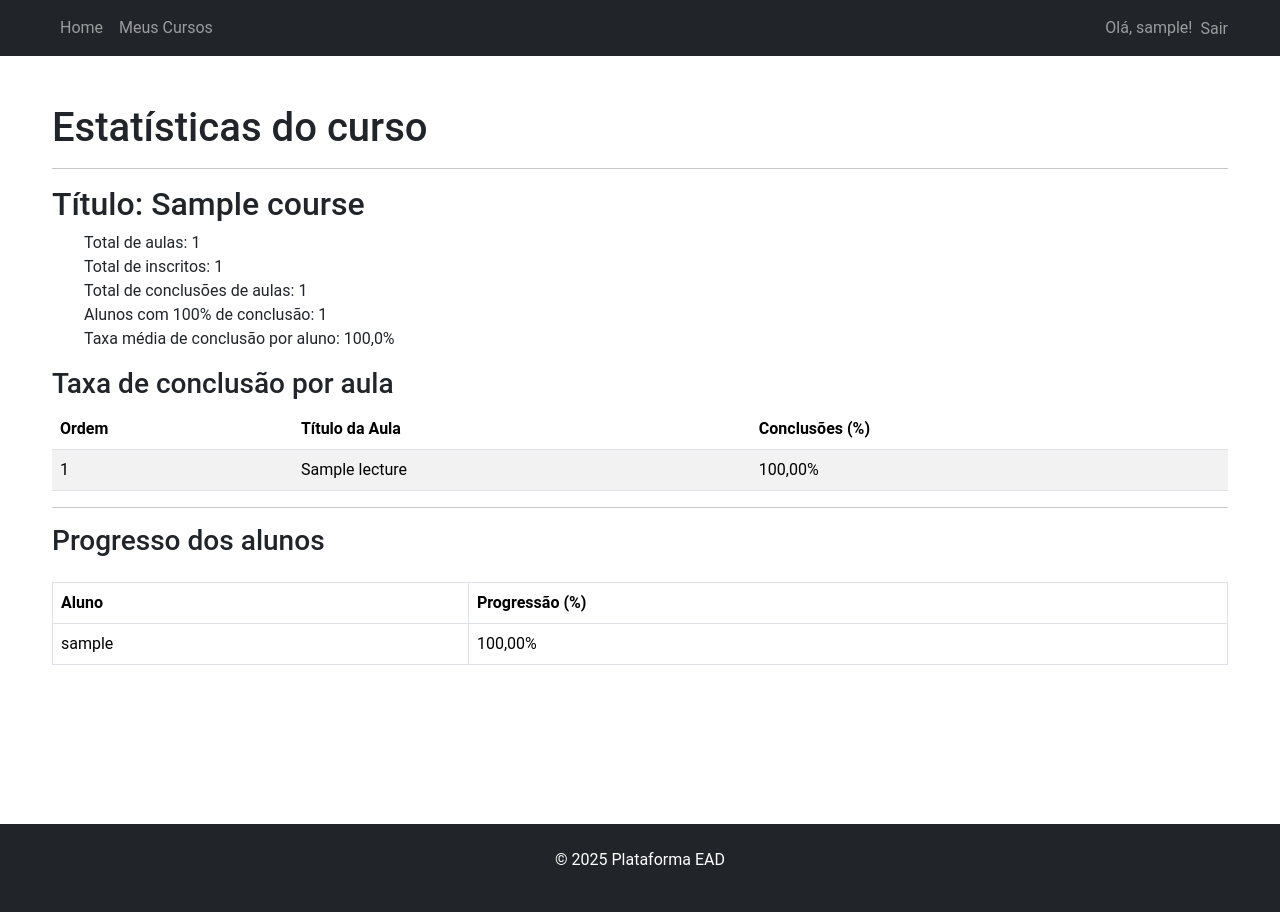
After one commit to Rafael-Mota-Moraes/TCC, a Django app: page /estatisticas-curso/1/ in a window 1280 px wide. The commit adds this page. Run offline with Django 5.2, Linux system fonts and the light colour scheme; a user stored in the database is signed in; tables that the repository leaves empty hold one stand-in row (values such as "Sample post"); some libraries are stand-ins or nearby versions.

Commit message:
Adicionado página de estatisticas do curso

```diff
--- a/lms/templates/lms/my-courses.html
+++ b/lms/templates/lms/my-courses.html
@@ -21,7 +21,7 @@
         {% if courses %}
             {% for course in courses %}
                 <div class="col-md-4 mb-4">
-                    <div class="card h-100">
+                    <div class="card h-100 w-100">
                         <div class="card-body">
                             <h5 class="card-title">{{ course.title }}</h5>
                             <p class="card-text">{{ course.description|default:"Sem descrição"|truncatewords:20 }}</p>
@@ -31,6 +31,9 @@
                                 <small class="text-muted">Criado em: {{ course.created_at|date:"d/m/Y" }}</small>
                                 <a href="{% url 'edit-course' course.id %}" class="btn btn-sm btn-outline-primary">
                                     <i class="bi bi-pencil"></i> Editar
+                                </a>
+                                <a href="{% url 'course-stats' course.id %}" class="btn btn-sm btn-outline-primary">
+                                    <i class="bi bi-easel"></i> Estatisticas
                                 </a>
                             </div>
                         </div>
--- /dev/null
+++ b/lms/templates/lms/stats-course.html
@@ -0,0 +1,53 @@
+{% extends "global/base.html" %}
+{% block content %}
+<div class="container mt-4">
+    <h1>Estatísticas do curso</h1>
+    <hr />
+    <h2>Título: {{ course.title }}</h2>
+    <ul>
+        <li>Total de aulas: {{ total_lectures }}</li>
+        <li>Total de inscritos: {{ total_registrations }}</li>
+        <li>Total de conclusões de aulas: {{ total_completions }}</li>
+        <li>Alunos com 100% de conclusão: {{ full_completion_count }}</li>
+        <li>Taxa média de conclusão por aluno: {{ avg_completion_rate }}%</li>
+    </ul>
+    <h3>Taxa de conclusão por aula</h3>
+    <table class="table table-striped">
+        <thead>
+            <tr>
+                <th>Ordem</th>
+                <th>Título da Aula</th>
+                <th>Conclusões (%)</th>
+            </tr>
+        </thead>
+        <tbody>
+        {% for lecture in lecture_stats %}
+            <tr>
+                <td>{{ lecture.order }}</td>
+                <td>{{ lecture.title }}</td>
+                <td>{{ lecture.pct|floatformat:2 }}%</td>
+            </tr>
+        {% endfor %}
+        </tbody>
+    </table>
+
+    <hr/>
+    <h3>Progresso dos alunos</h3>
+    <table class="table table-bordered mt-4">
+        <thead>
+            <tr>
+                <th>Aluno</th>
+                <th>Progressão (%)</th>
+            </tr>
+        </thead>
+        <tbody>
+        {% for u in user_stats %}
+            <tr>
+                <td>{{ u.user__username }}</td>
+                <td>{{ u.pct|floatformat:2 }}%</td>
+            </tr>
+        {% endfor %}
+        </tbody>
+    </table>
+</div>
+{% endblock %}
--- a/lms/urls.py
+++ b/lms/urls.py
@@ -8,8 +8,12 @@ urlpatterns = [
     path("", views.home, name="home-page"),
     path("meus-cursos/", views.my_courses, name="my-courses"),
     path("criar-curso/", views.create_course, name="create-course"),
-    path("editar-curso/<int:course_id>/", views.edit_course, name="edit-course"),
-    path("adicionar-aula/<int:course_id>/", views.add_lecture, name="add-lecture"),
+    path("editar-curso/<int:course_id>/",
+         views.edit_course, name="edit-course"),
+    path("estatisticas-curso/<int:course_id>/",
+         views.course_stats, name="course-stats"),
+    path("adicionar-aula/<int:course_id>/",
+         views.add_lecture, name="add-lecture"),
     path(
         "aulas-curso/<int:course_id>/",
         views.get_course_lectures,
@@ -20,14 +24,17 @@ urlpatterns = [
         views.reorder_lectures,
         name="reorder-lectures",
     ),
-    path("excluir-aula/<int:lecture_id>/", views.delete_lecture, name="delete-lecture"),
-    path("informacoes-curso/<int:course_id>/", views.course_infos, name="course-infos"),
+    path("excluir-aula/<int:lecture_id>/",
+         views.delete_lecture, name="delete-lecture"),
+    path("informacoes-curso/<int:course_id>/",
+         views.course_infos, name="course-infos"),
     path(
         "criar-matricula/<int:course_id>/",
         views.register_in_course,
         name="register-in-course",
     ),
-    path("course/<int:course_id>/watch/", views.watch_course, name="watch-course"),
+    path("course/<int:course_id>/watch/",
+         views.watch_course, name="watch-course"),
     path(
         "api/lecture-progress/",
         views.update_lecture_progress,
--- a/lms/views.py
+++ b/lms/views.py
@@ -7,6 +7,9 @@ from django.contrib.auth.decorators import login_required
 from django.http import JsonResponse
 from django.shortcuts import get_object_or_404, redirect, render
 from django.views.decorators.http import require_POST
+from django.contrib.auth.decorators import login_required
+from django.shortcuts import get_object_or_404, render
+from django.db.models import Count, Q, FloatField, F, ExpressionWrapper, Sum
 
 from .models import Course, Lecture, UserCourseRegistration, UserLecturesRelation
 
@@ -21,7 +24,8 @@ def home(request):
 def my_courses(request):
     courses = Course.objects.filter(belongs_to=request.user)
 
-    registered_courses = UserCourseRegistration.objects.filter(user=request.user)
+    registered_courses = UserCourseRegistration.objects.filter(
+        user=request.user)
 
     return render(
         request,
@@ -170,13 +174,15 @@ def reorder_lectures(request, course_id):
 @login_required
 @require_POST
 def delete_lecture(request, lecture_id):
-    lecture = get_object_or_404(Lecture, id=lecture_id, course__belongs_to=request.user)
+    lecture = get_object_or_404(
+        Lecture, id=lecture_id, course__belongs_to=request.user)
     course = lecture.course
 
     try:
         lecture.delete()
 
-        remaining_lectures = Lecture.objects.filter(course=course).order_by("order")
+        remaining_lectures = Lecture.objects.filter(
+            course=course).order_by("order")
         for index, lec in enumerate(remaining_lectures):
             lec.order = index
             lec.save()
@@ -210,6 +216,61 @@ def edit_course(request, course_id):
     return render(request, "lms/edit-course.html", context)
 
 
+@login_required
+def course_stats(request, course_id):
+    course = get_object_or_404(Course, id=course_id, belongs_to=request.user)
+
+    total_lectures = course.lectures.count()
+    total_registrations = course.course_registration.count()
+
+    total_completions = UserLecturesRelation.objects.filter(
+        course=course,
+        is_concluded=True
+    ).count()
+
+    per_user = UserLecturesRelation.objects.filter(course=course) \
+        .values('user', 'user__username') \
+        .annotate(
+            concluidos=Count('lecture', filter=Q(is_concluded=True)),
+            total=Count('lecture')
+    ) \
+        .annotate(
+            pct=ExpressionWrapper(
+                F('concluidos') * 100.0 / F('total'),
+                output_field=FloatField()
+            )
+    )
+
+    full_completion_count = per_user.filter(concluidos=total_lectures).count()
+
+    avg_pct = per_user.aggregate(
+        media=Sum('pct') / Count('user')
+    )['media'] if total_registrations else 0
+
+    per_lecture = Lecture.objects.filter(course=course) \
+        .annotate(
+            concluidos=Count('userlecturesrelation', filter=Q(
+                userlecturesrelation__is_concluded=True)),
+            pct=ExpressionWrapper(
+                F('concluidos') * 100.0 / total_registrations,
+                output_field=FloatField()
+            ) if total_registrations else 0
+    )
+
+    context = {
+        'course': course,
+        'total_lectures': total_lectures,
+        'total_registrations': total_registrations,
+        'total_completions': total_completions,
+        'full_completion_count': full_completion_count,
+        'avg_completion_rate': round(avg_pct, 2),
+        'lecture_stats': per_lecture,
+        'user_stats': per_user,
+    }
+
+    return render(request, "lms/stats-course.html", context)
+
+
 def course_infos(request, course_id):
     course = Course.objects.filter(id=course_id).first()
     lectures = Lecture.objects.filter(course=course).order_by("order")
@@ -220,7 +281,8 @@ def course_infos(request, course_id):
 
     is_registered = True if registered else False
 
-    context = {"course": course, "lectures": lectures, "is_registered": is_registered}
+    context = {"course": course, "lectures": lectures,
+               "is_registered": is_registered}
     return render(request, "lms/course-infos.html", context)
 
 
```
